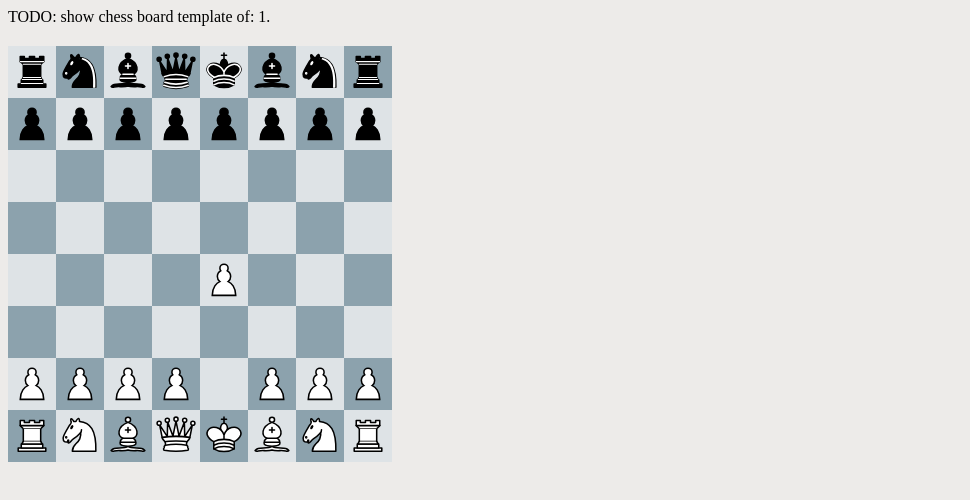
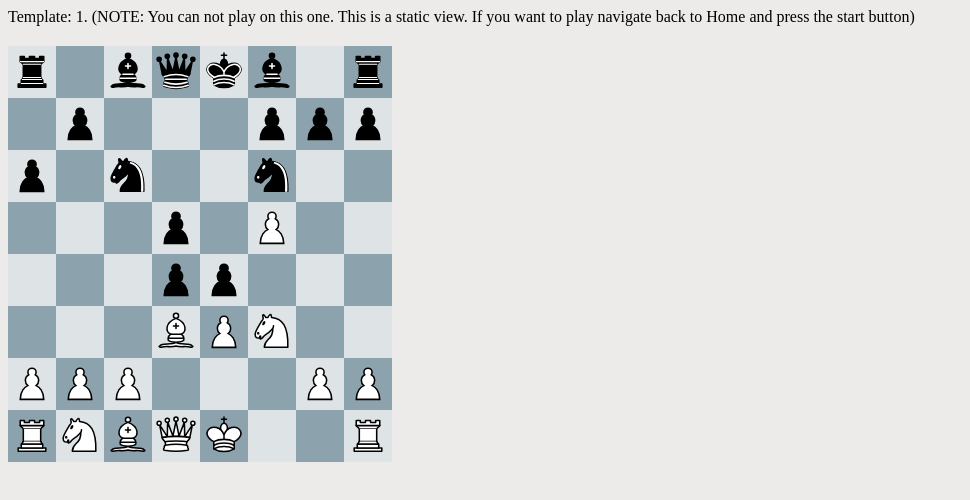
Before and after one commit to emran-iths/lab3-iths-chess, a Next.js app: page /templates/1 in a window 1280 px wide. Shown: the top 500 px of the page, without its empty margins (0-970 px from the left). Built offline with nearby package versions, Linux system fonts and the light colour scheme.

Commit message:
added actual moves from 'real' games to template viewer. and added description. (note that move not yet have implemented castling so it does not represent the game perfectly yet)

```diff
--- a/pages/templates/[slug].js
+++ b/pages/templates/[slug].js
@@ -2,11 +2,22 @@ import React from "react";
 import ChessBoard from "../../app/components/ChessBoard";
 import movesToState from "../../app/MovesToState";
 
+const gameMoveData = {
+  1: "e2e3 c7c5 f2f4 g8f6 f4f5 b8c6 e1e2 d7d5 e2e1 a7a6 d2d4 c5d4 f1d3 e7e5 g1f3 e5e4",
+  2: "e2e3 d7d6 f1e2 g8f6 g1f3 e7e5 e1g1 e5e4 f3d4 d6d5 d2d3 c7c5 d3e4 c5d4 e3d4 f6e4 d1d3 f8d6 d3e4 d5e4 h2h4 d8h4",
+  3: "e2e3 e7e5 d1e2 d7d5 d2d3 d8d6 c1d2 g8h6 b1c3 c7c6 e1c1 c8e6 f2f4 h6g4 h2h3 d5d4 h3g4 d6e7 c3e4 d4e3 d2e3 e6a2 b2b3 b8a6 c1b2 a2b3 c2b3 e8c8 e4c3 e5f4 e3a7 e7f6",
+};
+
 const Post = ({ slug }) => {
   return (
     <div>
-      TODO: show chess board template of: {slug}.{" "}
-      <ChessBoard onClickSquare={() => {}} state={movesToState("e2e4")} />
+      Template: {slug}. (NOTE: You can not play on this one. This is a static
+      view. If you want to play navigate back to Home and press the start
+      button)
+      <ChessBoard
+        onClickSquare={() => {}}
+        state={movesToState(gameMoveData[slug])}
+      />
     </div>
   );
 };
```
